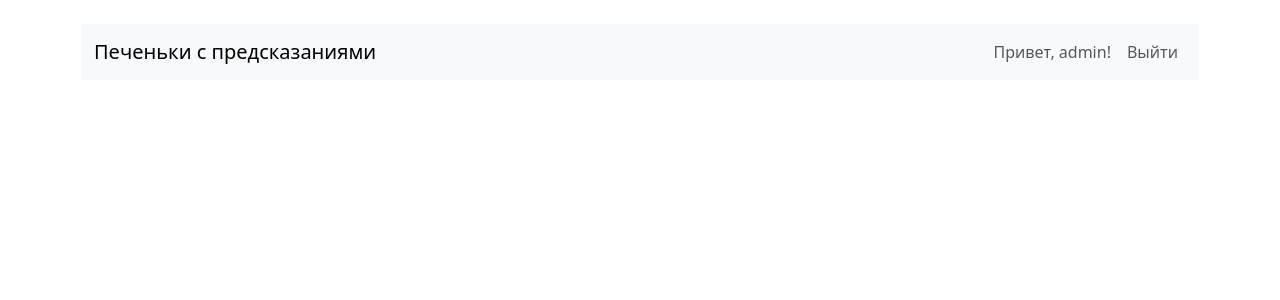
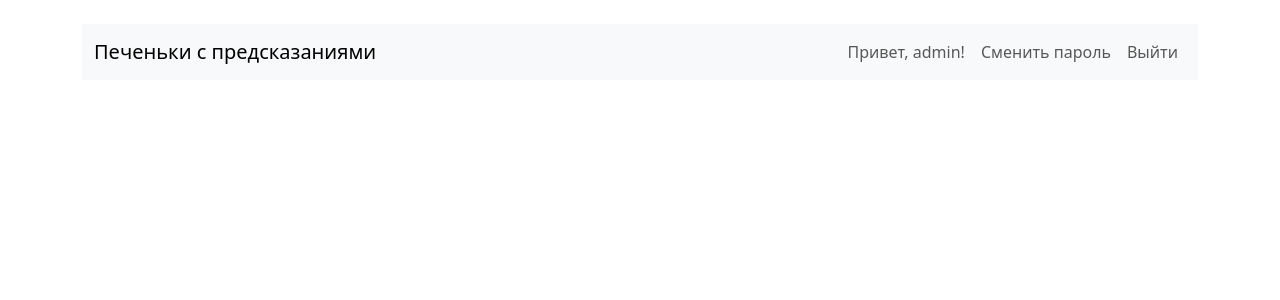
Before and after one commit to vadik7985-maker/final_project2, a Django app: page / in a window 1280 px wide. Shown: the top 300 px of the page. Run offline with Django 5.2, Linux system fonts and the light colour scheme; a user stored in the database is signed in.

Commit message:
Изменения в base.html, кнопка сменить пароль

```diff
--- a/prediction_site/templates/base.html
+++ b/prediction_site/templates/base.html
@@ -17,6 +17,7 @@
                 <div class="navbar-nav ms-auto">
                     {% if user.is_authenticated %}
                         <span class="nav-link">Привет, {{ user.username }}!</span>
+                        <a class="nav-link" href="{% url 'password_change' %}">Сменить пароль</a>
                         <a class="nav-link" href="{% url 'logout' %}">Выйти</a>
                     {% else %}
                         <a class="nav-link" href="{% url 'login' %}">Войти</a>
```
